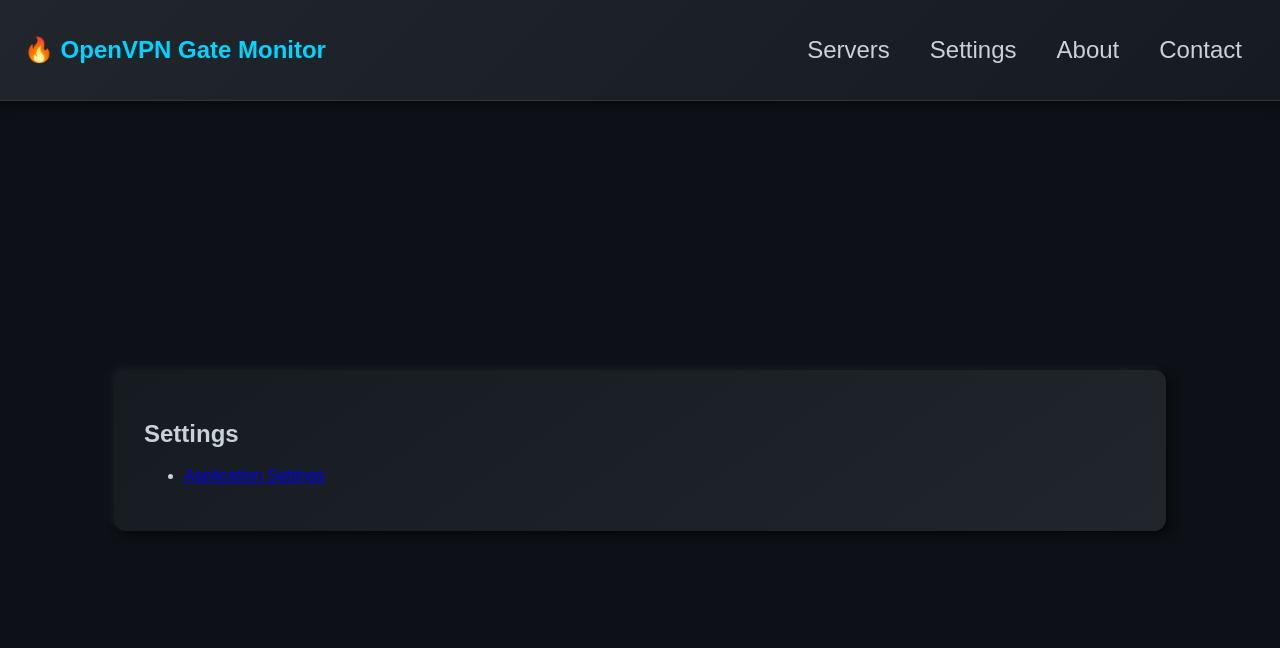
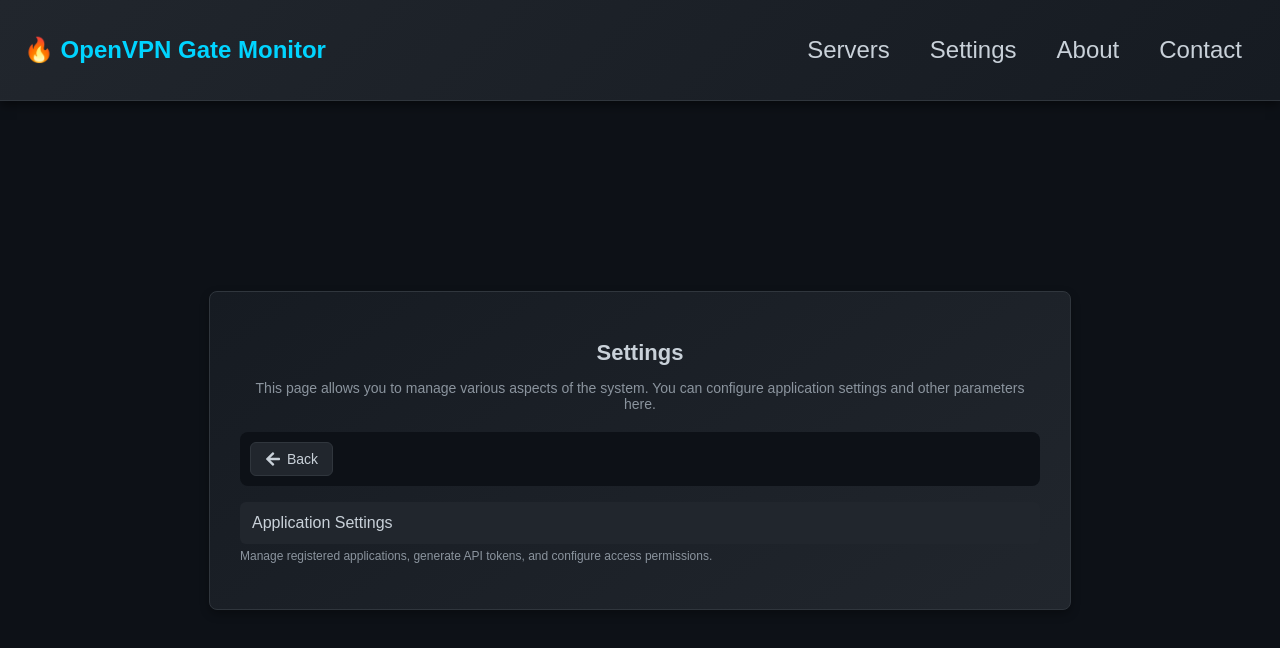
Before and after one commit to IMKolganov/OpenVpnGateMonitorFrontend, a React (Create React App) app: page /settings in a window 1280 px wide. Shown: the top 648 px of the page. Built offline with nearby package versions, Linux system fonts and the light colour scheme; some icons are missing.

Commit message:
added settings css

```diff
--- a/src/App.css
+++ b/src/App.css
@@ -27,7 +27,9 @@ body, html {
 .content-wrapper {
   background: linear-gradient(145deg, #161b22, #21262d);
   padding: 30px;
-  border-radius: 12px;
-  box-shadow: 4px 4px 10px rgba(0, 0, 0, 0.6), -4px -4px 10px rgba(255, 255, 255, 0.05);
+  border-radius: 8px;
   width: 80%;
+
+  box-shadow: 0px 4px 10px rgba(0, 0, 0, 0.3);
+  border: 1px solid #30363d;
 }
--- a/src/components/ServerList.tsx
+++ b/src/components/ServerList.tsx
@@ -52,7 +52,7 @@ const ServerList: React.FC = () => {
       setServers(
         data.map((server) => ({
           ...server,
-          serviceStatus: ServiceStatus.Idle, // По умолчанию
+          serviceStatus: ServiceStatus.Idle,
           errorMessage: null,
           nextRunTime: "N/A",
         }))
@@ -77,13 +77,15 @@ const ServerList: React.FC = () => {
   return (
     <div>
       <div className="header-container">
-        <div className="action-buttons">
+        <div className="header-bar">
+          <div className="left-buttons">
             <button className="btn primary" onClick={() => navigate("/servers/add")}>
               <FaPlus className="icon" /> Add Server
             </button>
             <button className="btn secondary" onClick={loadServers} disabled={loading}>
               <FaSyncAlt className={`icon ${loading ? "icon-spin" : ""}`} /> Refresh
             </button>
+          </div>
         </div>
       </div>
 
--- a/src/css/ApplicationSettings.css
+++ b/src/css/ApplicationSettings.css
@@ -1,9 +1,3 @@
-.app-register {
-    display: flex;
-    gap: 10px;
-    margin-bottom: 20px;
-  }
-
   .app-list {
     list-style: none;
     padding: 0;
@@ -19,6 +13,7 @@
   }
 
   .app-register {
+    flex-wrap: wrap;
     display: flex;
     gap: 10px;
     margin-bottom: 20px;
@@ -27,7 +22,6 @@
   .app-register input {
     flex: 1;
     padding: 8px;
-    border: 1px solid #ccc;
     border-radius: 5px;
   }
 
@@ -89,3 +83,27 @@
     background: #800000;
     color: #fff;
   }
+
+
+  .app-settings-description {
+    color: #8b949e;
+    font-size: 14px;
+    text-align: center;
+    margin-bottom: 15px;
+  }
+
+  .app-warning {
+    color: #c9d1d9;
+    margin-bottom: 15px;
+  }
+
+  .code-block {
+    background: #0d1117;
+    color: #c9d1d9;
+    padding: 10px;
+    border-radius: 6px;
+    font-size: 13px;
+    white-space: pre-wrap;
+    word-wrap: break-word;
+    border: 1px solid #30363d;
+  }
--- /dev/null
+++ b/src/css/Settings.css
@@ -0,0 +1,48 @@
+  .settings {
+    max-width: 800px;
+  }
+
+  h2 {
+    color: #c9d1d9;
+    font-size: 22px;
+    margin-bottom: 10px;
+    text-align: center;
+  }
+
+  .settings-description {
+    color: #8b949e;
+    font-size: 14px;
+    text-align: center;
+    margin-bottom: 20px;
+  }
+
+  .settings-links {
+    list-style: none;
+    padding: 0;
+  }
+
+  .settings-links li {
+    margin: 15px 0;
+  }
+
+  .settings-links a {
+    display: block;
+    background: #21262d;
+    color: #c9d1d9;
+    font-weight: 500;
+    padding: 12px;
+    border-radius: 6px;
+    text-decoration: none;
+    transition: background 0.2s ease-in-out, color 0.2s ease-in-out;
+  }
+
+  .settings-links a:hover {
+    background: #30363d;
+    color: #ffffff;
+  }
+
+  .settings-item-description {
+    color: #8b949e;
+    font-size: 12px;
+    margin-top: 5px;
+  }
--- a/src/pages/ApplicationSettings.tsx
+++ b/src/pages/ApplicationSettings.tsx
@@ -1,8 +1,8 @@
 import React, { useEffect, useState } from "react";
 import { getAllApplications, registerApplication, fetchConfig } from "../utils/api";
-import "../index.css";
+import { useNavigate } from "react-router-dom";
 import "../css/ApplicationSettings.css";
-import { FaPlus, FaSync } from "react-icons/fa";
+import { FaPlus, FaSync, FaArrowLeft } from "react-icons/fa";
 import ApplicationTable from "../components/ApplicationTable";
 
 interface Application {
@@ -19,6 +19,7 @@ export function ApplicationSettings() {
   const [newAppName, setNewAppName] = useState("");
   const [loading, setLoading] = useState(true);
   const [refreshing, setRefreshing] = useState(false);
+  const navigate = useNavigate();
 
   const loadApplications = async () => {
     setLoading(true);
@@ -67,6 +68,22 @@ export function ApplicationSettings() {
   return (
     <div className="content-wrapper">
       <h2>Application Settings</h2>
+      <div className="header-container">
+      <p className="app-settings-description">
+        Manage applications that require API access. Each registered application receives a unique <strong>Client ID</strong> and <strong>Client Secret</strong>.
+        These credentials can be used to authenticate API requests.
+      </p>
+        <div className="header-bar">
+          <div className="left-buttons">
+            <button className="btn secondary" onClick={() => navigate("/")}>
+              <FaArrowLeft className="icon" /> Back
+            </button>
+          </div>
+        </div>
+      </div>
+
+
+
 
       {loading ? (
         <div className="loading-container">
@@ -93,8 +110,25 @@ export function ApplicationSettings() {
           </div>
 
           <ApplicationTable applications={apps} refreshApps={loadApplications} />
+
         </>
       )}
+
+      <div className="app-warning">
+        <p>⚠️ <strong>Security Notice:</strong> The <code>clientSecret</code> is displayed only once upon creation. Make sure to store it securely!</p>
+        //todo: make it
+      </div>
+
+      <h3>Example: Authenticate with API</h3>
+      <pre className="code-block">
+        {`curl -X POST https://api.example.com/auth/token \\
+          -H "Content-Type: application/json" \\
+          -d '{
+            "clientId": "your-client-id",
+            "clientSecret": "your-client-secret"
+          }'`}
+      </pre>
+
     </div>
   );
 }
--- a/src/pages/Settings.tsx
+++ b/src/pages/Settings.tsx
@@ -1,13 +1,33 @@
 import React from "react";
 import { Link } from "react-router-dom";
-import "../index.css";
+import { useParams, useNavigate } from "react-router-dom";
+import "../css/Settings.css";
+import { FaArrowRight, FaArrowLeft, FaTrash, FaInfoCircle } from "react-icons/fa";
 
 export function Settings() {
+  const navigate = useNavigate();
   return (
-    <div className="content-wrapper wide-table">
+    <div className="content-wrapper wide-table settings">
       <h2>Settings</h2>
+      <div className="header-container">
+        <p className="settings-description">
+          This page allows you to manage various aspects of the system. You can configure application settings and other parameters here.
+        </p>
+        <div className="header-bar">
+          <div className="left-buttons">
+            <button className="btn secondary" onClick={() => navigate("/")}>
+              <FaArrowLeft className="icon" /> Back
+            </button>
+          </div>
+        </div>
+      </div>
       <ul className="settings-links">
-        <li><Link to="/settings/applications">Application Settings</Link></li>
+        <li>
+          <Link to="/settings/applications">Application Settings</Link>
+          <p className="settings-item-description">
+            Manage registered applications, generate API tokens, and configure access permissions.
+          </p>
+        </li>
       </ul>
     </div>
   );
```
Lines whose indentation alone changed are shown as unchanged.
